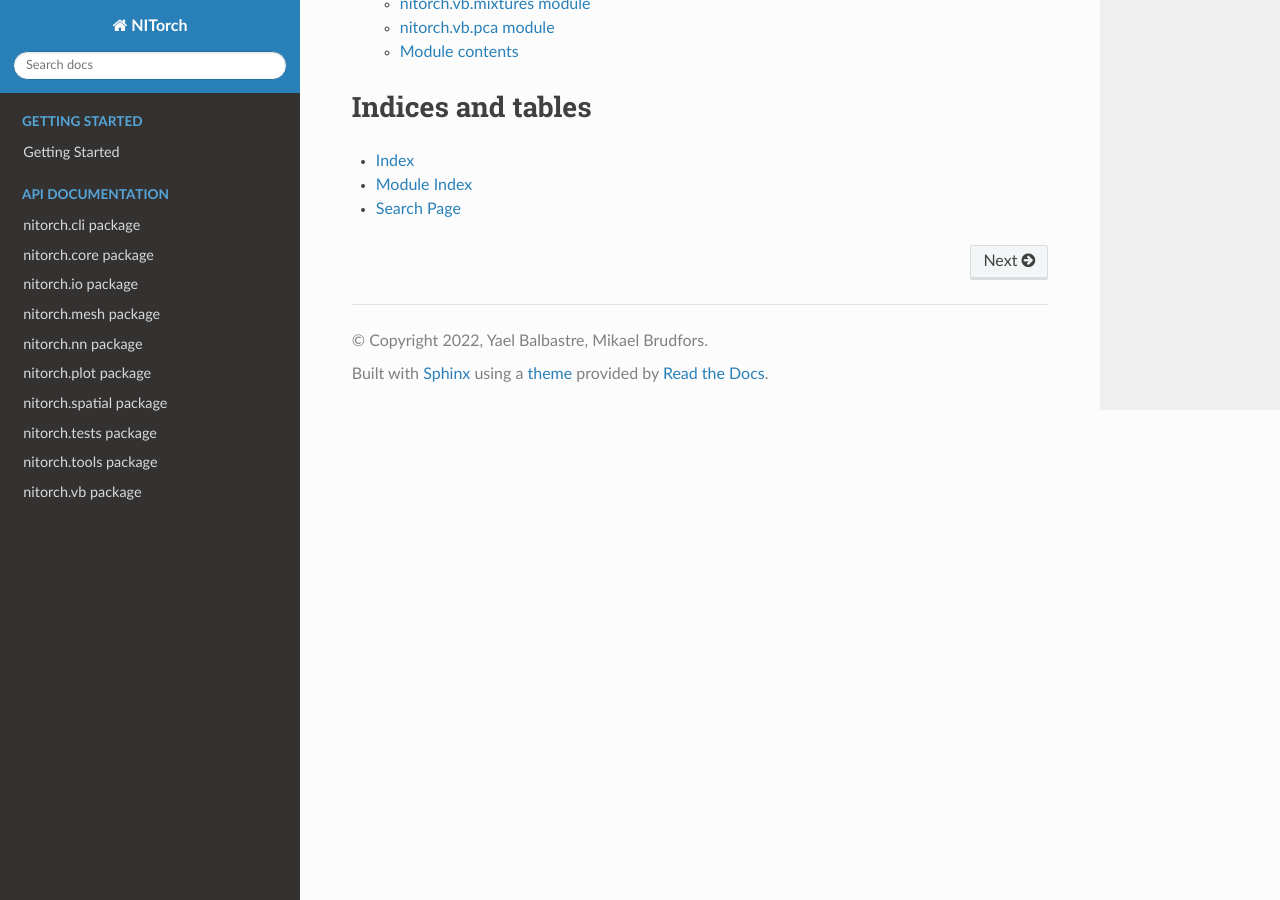
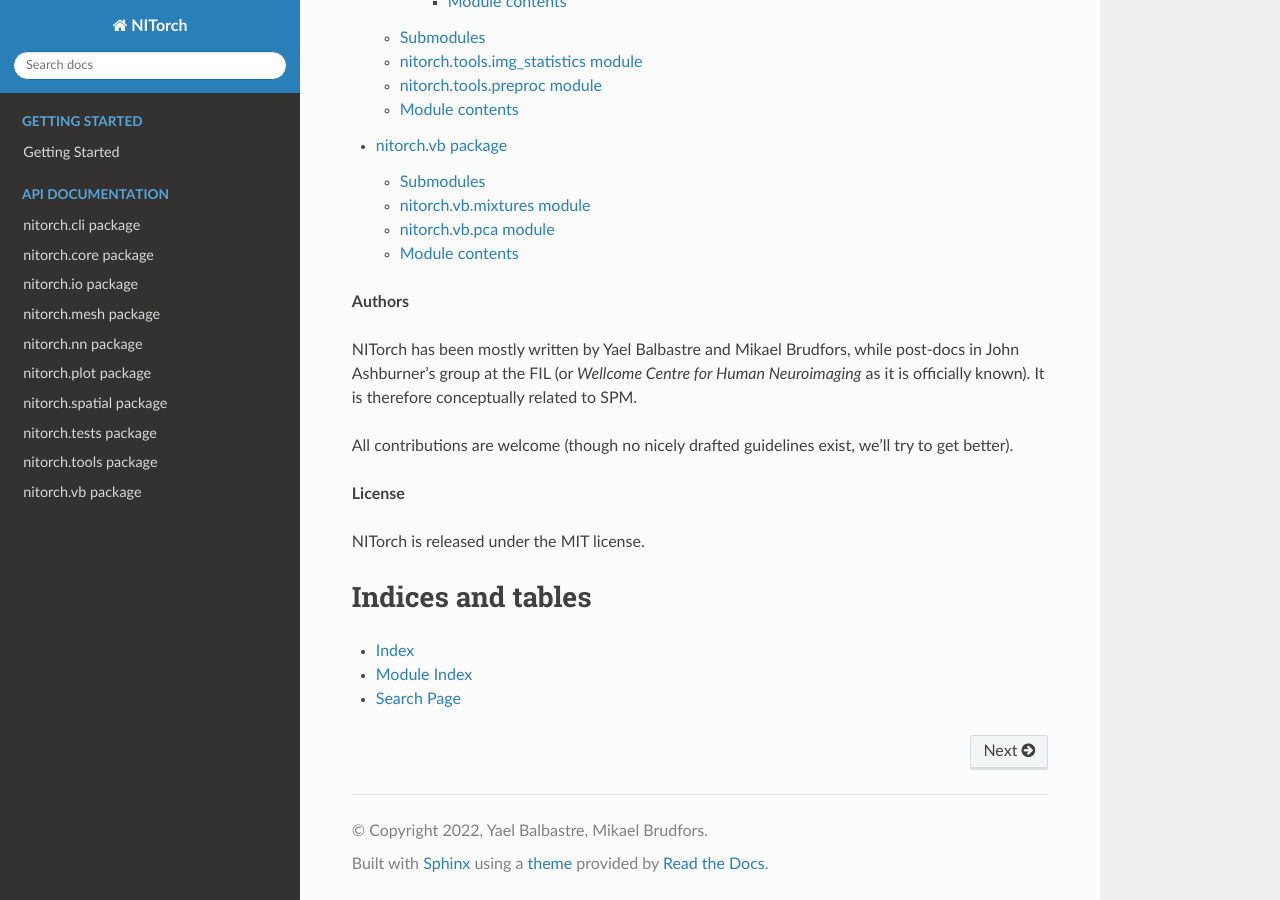
Before and after one commit to balbasty/nitorch, a Sphinx documentation site: the page built from docs/source/index.rst, in a window 1280 px wide and 900 px high, scrolled down 6828 px. Built offline with Sphinx 7.4.7 and the Read the Docs theme 2.0.0, drawn with Linux system fonts in a browser that asks for light colours.

Commit message:
Update getting_started and index

```diff
--- a/docs/source/index.rst
+++ b/docs/source/index.rst
@@ -8,6 +8,9 @@
 
 Welcome to NITorch's documentation!
 ===================================
+
+.. image:: ../images/nitorch_logo_v0.1.png
+   :width: 400
 
 NITorch is a library written in `PyTorch
 <http://pytorch.org/>`_ aimed at medical image processing and analysis, with a focus on neuroimaging.
@@ -51,6 +54,19 @@ utilities for solving inverse problems in Magnetic Resonance Imaging.
    nitorch.tools
    nitorch.vb
 
+**Authors**
+
+NITorch has been mostly written by Yael Balbastre and Mikael Brudfors, while post-docs
+in John Ashburner's group at the FIL (or *Wellcome Centre for Human Neuroimaging* as it
+is officially known). It is therefore conceptually related to SPM.
+
+All contributions are welcome
+(though no nicely drafted guidelines exist, we'll try to get better).
+
+**License**
+
+NITorch is released under the MIT license.
+
 Indices and tables
 ==================
 
```
Also changed, not shown: docs/source/getting_started.rst (+25 -23 lines).
